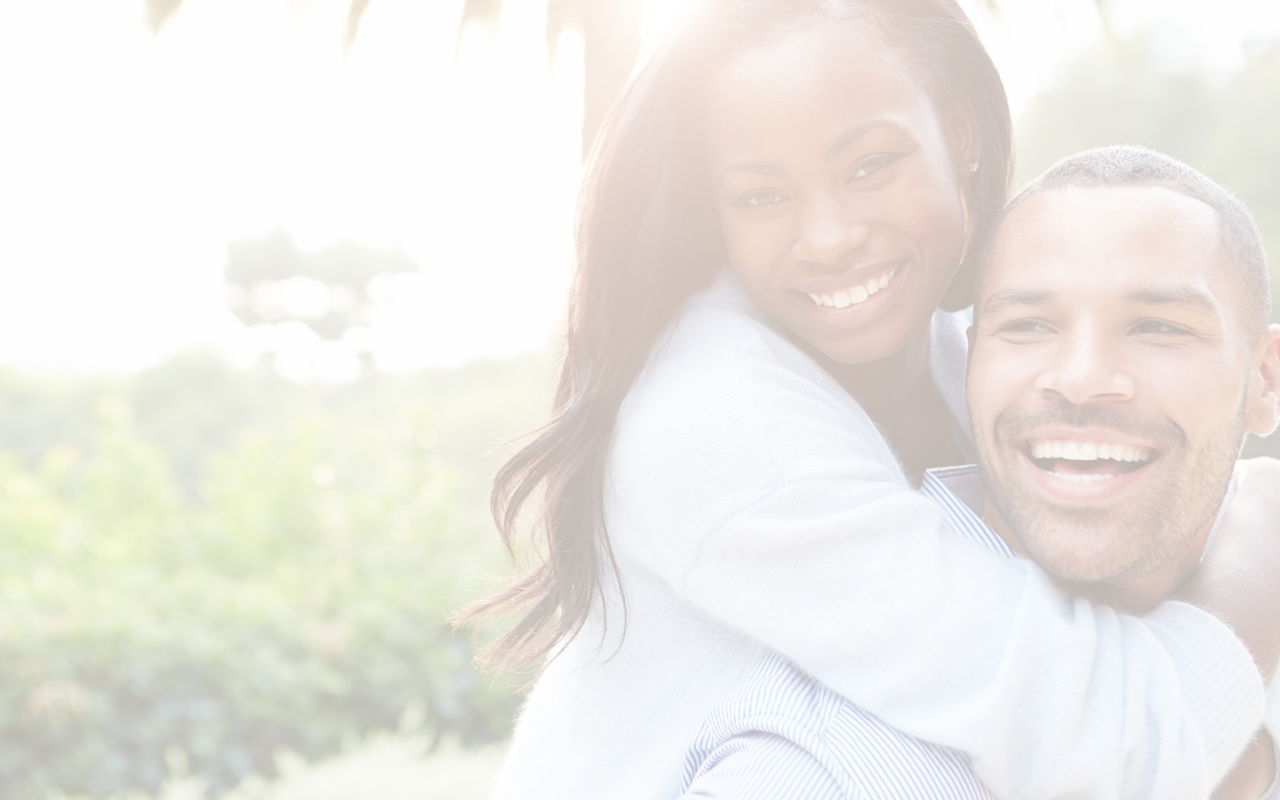
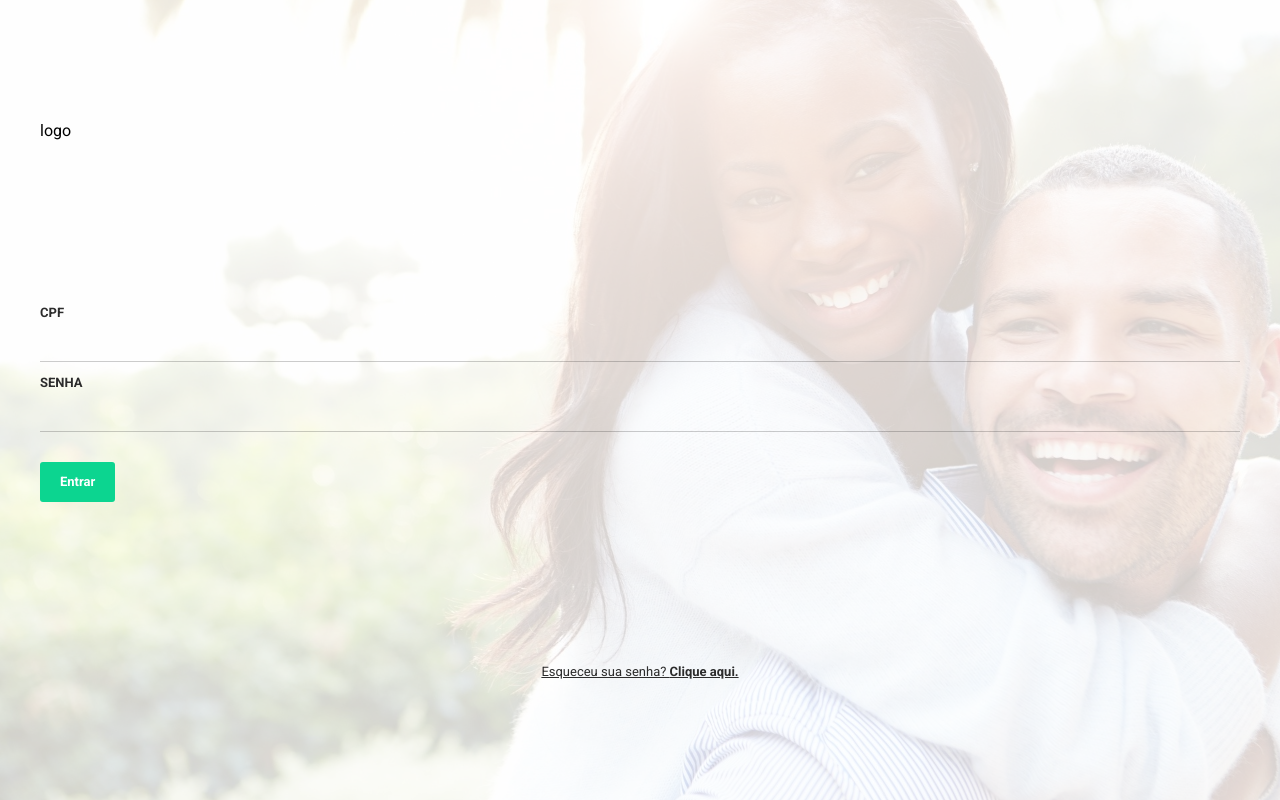
Before and after one commit to cryptohealth/web, a React (Create React App) app: page / in a window 1280 px wide. Built offline with nearby package versions, Linux system fonts and the light colour scheme.

Commit message:
Cria a tela de login

```diff
--- /dev/null
+++ b/src/components/Button/index.js
@@ -0,0 +1,18 @@
+import React from 'react';
+
+import { any } from 'prop-types';
+
+import { Container } from './styles';
+
+export function Button(props) {
+  const { children } = props;
+  return <Container>{children}</Container>;
+}
+
+Button.propTypes = {
+  children: any,
+};
+
+Button.defaultProps = {
+  children: '',
+};
--- /dev/null
+++ b/src/components/Button/styles.js
@@ -0,0 +1,13 @@
+import styled from 'styled-components';
+
+export const Container = styled.button`
+  height: 40px;
+  line-height: 40px;
+  border-radius: 3px;
+  background: #0CD590;
+  font-size: 13px;
+  font-weight: bold;
+  color: #fff;
+  border: none;
+  padding: 0 20px;
+`;
--- /dev/null
+++ b/src/components/Input/index.js
@@ -0,0 +1,27 @@
+import React from 'react';
+
+import { string } from 'prop-types';
+
+import { Container, Field, Label } from './styles';
+
+export function Input(props) {
+  const { label, className, type } = props;
+  return (
+    <Container className={className}>
+      {label && <Label>{label}</Label>}
+      <Field type={type} />
+    </Container>
+  );
+}
+
+Input.propTypes = {
+  label: string,
+  type: string,
+  className: string,
+};
+
+Input.defaultProps = {
+  label: '',
+  type: '',
+  className: '',
+};
--- /dev/null
+++ b/src/components/Input/styles.js
@@ -0,0 +1,25 @@
+import styled from 'styled-components';
+
+export const Container = styled.div`
+  width: 100%;
+  height: auto;
+  border-bottom: 1px solid rgba(0, 0, 0, 0.2);
+`;
+
+export const Label = styled.label`
+  font-size: 13px;
+  color: #2c2c2c;
+  font-weight: bold;
+  text-transform: uppercase;
+`;
+
+export const Field = styled.input`
+  border: none;
+  outline: none;
+  font-size: 13px;
+  color: #333;
+  font-weight: 300;
+  width: 100%;
+  height: 40px;
+  background: transparent;
+`;
--- a/src/components/Screen/index.js
+++ b/src/components/Screen/index.js
@@ -1,18 +1,26 @@
 import React from 'react';
 
-import { any } from 'prop-types';
+import { any, string } from 'prop-types';
 
 import { Container, Filter } from './styles';
 
 export function Screen(props) {
-  const { children } = props;
-  return <Container><Filter>{children}</Filter></Container>;
+  const { children, image, filter } = props;
+  return (
+    <Container image={image}>
+      <Filter filter={filter}>{children}</Filter>
+    </Container>
+  );
 }
 
 Screen.propTypes = {
   children: any,
+  filter: string,
+  image: any,
 };
 
 Screen.defaultProps = {
   children: '',
+  filter: '',
+  image: '',
 };
--- a/src/components/Screen/styles.js
+++ b/src/components/Screen/styles.js
@@ -1,17 +1,20 @@
-import styled from 'styled-components';
-import image from '~/assets/images/login-cover.jpg';
+import styled, { css } from 'styled-components';
 
 export const Container = styled.div`
   min-width: 100vw;
   min-height: 100vh;
-  background-image: url(${image});
-  background-position: center right;
-  background-size: cover;
-  background-repeat: no-repeat;
+  ${(props) =>
+    props.image &&
+    css`
+      background-image: url(${props.image});
+      background-position: center right;
+      background-size: cover;
+      background-repeat: no-repeat;
+    `}
 `;
 
 export const Filter = styled.div`
   min-width: 100vw;
   min-height: 100vh;
-  background: rgba(255, 255, 255, 0.7);
-`
+  background: ${(props) => (props.filter ? props.filter : 'transparent')};
+`;
--- a/src/components/index.js
+++ b/src/components/index.js
@@ -1 +1,3 @@
 export * from './Screen';
+export * from './Input';
+export * from './Button';
--- a/src/pages/Login/index.js
+++ b/src/pages/Login/index.js
@@ -1,11 +1,24 @@
 import React from 'react';
 
-import { Screen } from '~/components';
+import cover from '~/assets/images/login-cover.jpg';
+import { Screen, Input, Button } from '~/components';
 
-export default function Login () {
+import { Container, ForgotPassword } from './stylees';
+
+export default function Login() {
   return (
-    <Screen>
-
+    <Screen image={cover} filter="rgba(255, 255, 255, 0.8)">
+      <Container>
+        <div>logo</div>
+        <div>
+          <Input label="CPF" className="mb-10" />
+          <Input label="Senha" type="password" className="mb-30" />
+          <Button>Entrar</Button>
+        </div>
+        <ForgotPassword>
+          Esqueceu sua senha? <b>Clique aqui.</b>
+        </ForgotPassword>
+      </Container>
     </Screen>
-  )
+  );
 }
--- a/src/pages/Login/stylees.js
+++ b/src/pages/Login/stylees.js
@@ -0,0 +1,18 @@
+import styled from 'styled-components';
+
+export const Container = styled.div`
+  display: flex;
+  flex: 1;
+  flex-grow: 1;
+  flex-direction: column;
+  justify-content: space-around;
+  min-height: 100vh;
+  padding: 40px;
+`;
+
+export const ForgotPassword = styled.a`
+  font-size: 13px;
+  color: #2c2c2c;
+  text-align: center;
+  text-decoration: underline;
+`;
--- a/src/styles/global.css
+++ b/src/styles/global.css
@@ -19,3 +19,11 @@ html, body, #root {
 body {
   -webkit-font-smoothing: antialiased;
 }
+
+.mb-10 {
+  margin-bottom: 10px;
+}
+
+.mb-30 {
+  margin-bottom: 30px;
+}
```
